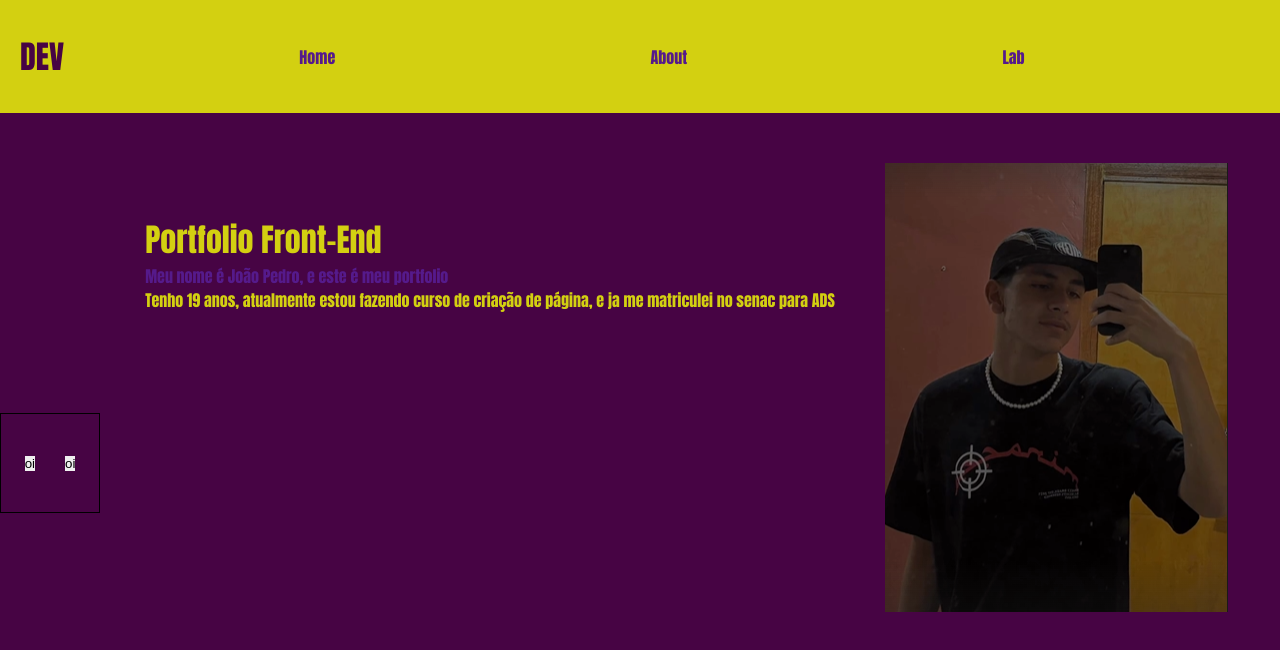
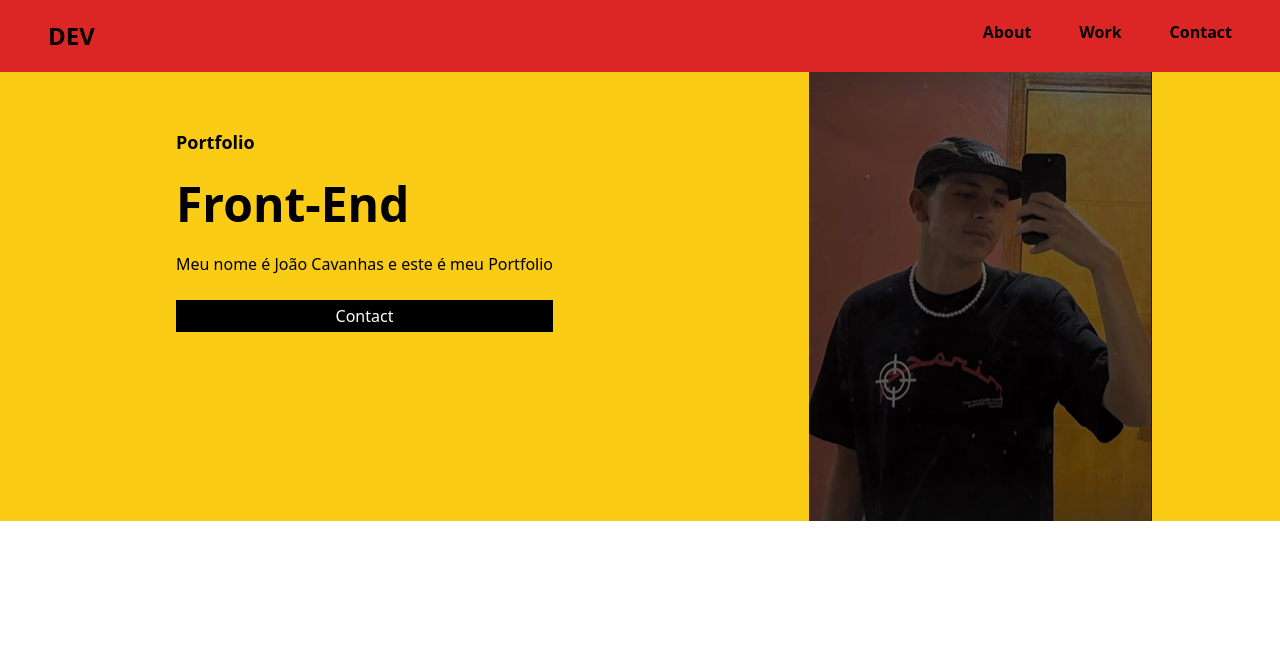
Before and after one commit to joaocavanhass/portfolio-dev.html, a website: page src/index.html in a window 1280 px wide. Drawn offline with nearby package versions, Linux system fonts and the light colour scheme.

Commit message:
feat: add tailwindcss

```diff
--- /dev/null
+++ b/postcss.config.js
@@ -0,0 +1,6 @@
+module.exports = {
+  plugins: {
+    tailwindcss: {},
+    autoprefixer: {},
+  },
+}
--- a/src/index.html
+++ b/src/index.html
@@ -3,35 +3,31 @@
 <head>
     <meta charset="UTF-8">
     <meta name="viewport" content="width=device-width, initial-scale=1.0">
-    <link rel="stylesheet" href="/src/style.css">
+    <script src="https://cdn.tailwindcss.com"></script>
     <title>portfolio</title>
 </head>
 <body>
-    <div class="header">
-        <h1 class="logo">DEV</h1>
-        <div class="header-info">
-        <a href="">Home</a>
-        <a href="">About</a>
-        <a href="">Lab</a>
+    <header>
+            <div class="w-100% px-12 py-5 flex justify-between bg-red-600">
+                <h1 class="font-bold text-2xl">DEV</h1>
+            <div class="flex gap-12">
+                <a href="" class="hover:text-yellow-400 font-semibold">About</a>
+                <a href="" class="hover:text-yellow-400 font-semibold">Work</a>
+                <a href="" class="hover:text-yellow-400 font-semibold">Contact</a>
+            </div>
+            </div>
         </div>
-    </div>
-    <main>
-    <div class="main-info">
-        <div class="info">
-        <h1>Portfolio
-            Front-End</h1>
-            <a href="" class="nome">Meu nome é João Pedro, e este é meu portfolio</a>
-            <h4 class="text">Tenho 19 anos, atualmente estou fazendo curso de criação de página, e
-                ja me matriculei no senac para ADS</h4>
+    </header>
+    <main class="bg-yellow-400 flex justify-around w-100%">
+        <div class=" flex flex-col py-14 pl-12 gap-6">
+            <h4 class="font-semibold text-lg">Portfolio</h4>
+            <h1 class="text-5xl font-bold">Front-End</h1>
+            <p class="">Meu nome é João Cavanhas e este é meu <a href="https://www.figma.com/design/pQyK27YAFebngw8OG9wjGO/Portfolio-template---Edit-this-portfolio-and-export-it-as-HTML---Get-your-portflio-live-in-no-time-(Community)?node-id=701-1063&node-type=frame&t=bywa31UcBhgetzZR-0" class="hover:text-red-600">Portfolio</a></p>
+            <button class="w-211 h-78 border-4 border-black text-white bg-black">Contact</button>
         </div>
-        <div class="image">
-             <img src="../src/images/Captura de tela 2024-11-06 205009.png" alt="">
+        <div class="flex items-end">
+            <img src="/src/images/Captura de tela 2024-11-06 205009.png" alt="">
         </div>
-    </div>
-    <div class="button">
-        <button class="more">oi</button>
-        <button class="more-2">oi</button>
-    </div>
     </main>
 </body>
 </html>
--- a/src/style.css
+++ b/src/style.css
@@ -1,4 +1,8 @@
 @import url('/src/styles/global.css');
+
+main {
+    width: 100vh;
+}
 
 body {
     color: yellow;
@@ -43,6 +47,7 @@ body {
     width: 300px;
     padding: 50px;
     align-items: start;
+    border-radius: 100%;
 }
 
 .info {
--- /dev/null
+++ b/tailwind.config.js
@@ -0,0 +1,8 @@
+/** @type {import('tailwindcss').Config} */
+module.exports = {
+  content: [],
+  theme: {
+    extend: {},
+  },
+  plugins: [],
+}
```
Also changed, not shown: package.json (added, +17 -0 lines), src/images/Union.svg (deleted), src/images/Vector.svg (deleted), src/images/file cover - 1.svg (deleted), src/images/icon (1).svg (added), src/images/icon.svg (added), src/images/linkedin.svg (added), 1 other file.
